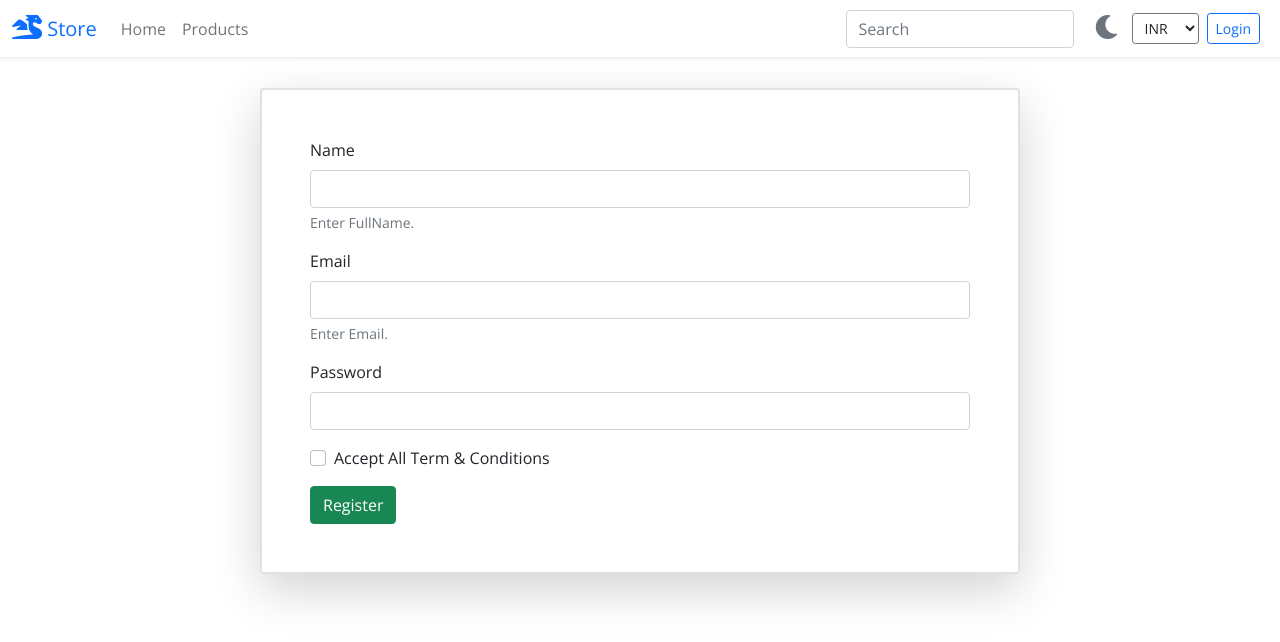
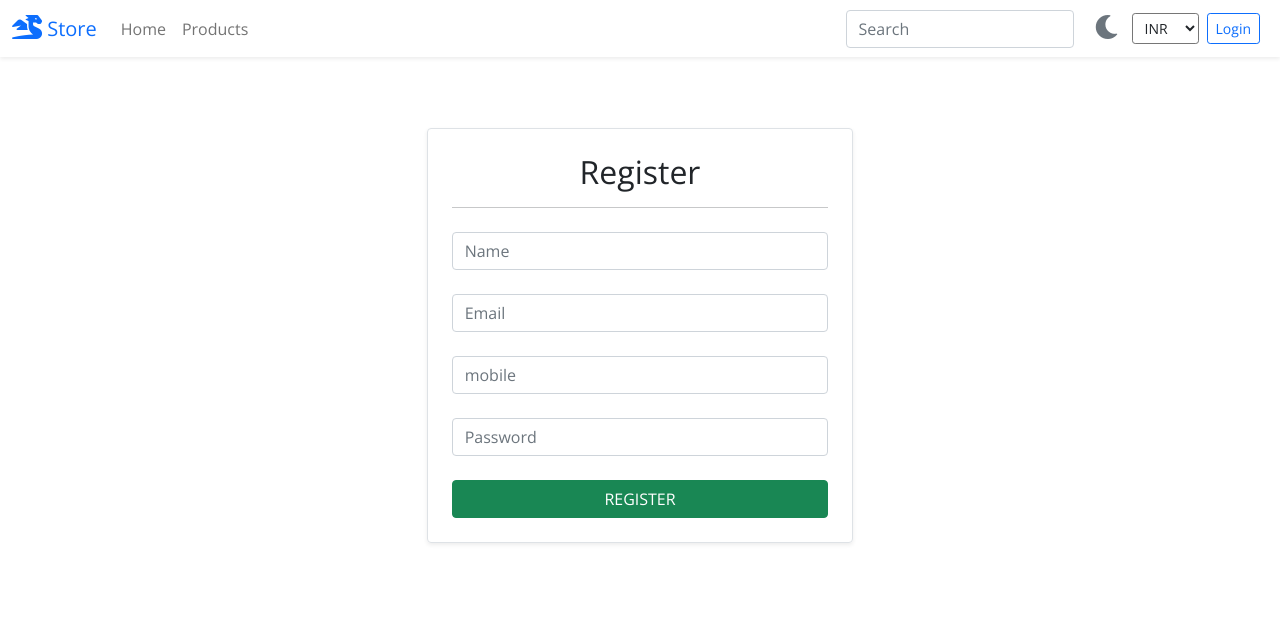
Before and after one commit to kesappagarimohan/react-shop-app, a React (Create React App) app: page /register in a window 1280 px wide. Shown: the top 642 px of the page. Built offline with nearby package versions, Linux system fonts and the light colour scheme; a web font is replaced by a local one.

Commit message:
address update

```diff
--- a/src/components/CartItem.tsx
+++ b/src/components/CartItem.tsx
@@ -19,12 +19,14 @@ type Props = {
   btnClick: () => void;
   qty: number;
   stock: number;
+  sale: any;
 };
 type State = {
   qty: number;
   stock: number;
   amount: number;
   productId: number;
+  total: number;
 };
 class CartItem extends Component<Props, State> {
   state: State = {
@@ -32,6 +34,8 @@ class CartItem extends Component<Props, State> {
     stock: this.props.stock,
     amount: Number(this.props.odata.productSalePrice),
     productId: Number(this.props.odata.productId),
+    total: 0,
+
     //amount: this.props.amount,
   };
 
@@ -49,7 +53,11 @@ class CartItem extends Component<Props, State> {
       console.log(error);
     }
   }
-
+  componentDidUpdate(prevProps: any, prevState: any) {
+    if (this.state.amount !== prevState.amount) {
+      this.qty();
+    }
+  }
   incrementQty = () => {
     if (this.state.stock > this.state.qty) {
       this.setState({
@@ -69,6 +77,9 @@ class CartItem extends Component<Props, State> {
       });
     }
   };
+  qty() {
+    this.state.total = Number(this.state.qty * this.state.amount);
+  }
   render() {
     const { odata } = this.props;
     return (
@@ -92,7 +103,9 @@ class CartItem extends Component<Props, State> {
               Stock: {odata.productStock - this.state.qty}
             </p>
             <p className=" text-success">Price: {odata.productPrice}</p>
+            <p>Total:{this.state.amount * this.state.qty}</p>
           </div>
+
           <div className="d-flex align-items-center flex-column">
             <div className="d-flex mb-5">
               <IconButton onClick={this.incrementQty}>
--- a/src/components/Product.tsx
+++ b/src/components/Product.tsx
@@ -31,6 +31,8 @@ class Product extends React.Component<ProductProps> {
   }
   render() {
     const { pdata, wishlist, currencyCode } = this.props;
+    let finalProductPrice: any = pdata.productPrice;
+    let finalSaleProductPrice: any = pdata.productSalePrice;
     return (
       <div className="p-4 shadow-lg text-center">
         <Link
@@ -44,8 +46,22 @@ class Product extends React.Component<ProductProps> {
         </Link>
         <h5 className={"mt-4"}>{formatter.titlecase(pdata.productName)}</h5>
         <ProductPrice
-          price={pdata.productPrice}
-          salePrice={pdata.productSalePrice}
+          {...(currencyCode === "EUR"
+            ? ((finalProductPrice = JSON.parse(pdata.productPrice) / 90),
+              (finalSaleProductPrice = JSON.parse(pdata.productSalePrice) / 90))
+            : currencyCode === "USD"
+            ? ((finalProductPrice = JSON.parse(pdata.productPrice) / 73),
+              (finalSaleProductPrice = JSON.parse(pdata.productSalePrice) / 73))
+            : currencyCode === "CAD"
+            ? ((finalProductPrice = JSON.parse(pdata.productPrice) / 60),
+              (finalSaleProductPrice = JSON.parse(pdata.productSalePrice) / 60))
+            : currencyCode === "GBP"
+            ? ((finalProductPrice = JSON.parse(pdata.productPrice) / 103),
+              (finalSaleProductPrice =
+                JSON.parse(pdata.productSalePrice) / 103))
+            : null)}
+          price={finalProductPrice}
+          salePrice={finalSaleProductPrice}
           code={currencyCode}
         />
         {/* <button>Add to {wishlist ? "Wishlist" : "Cart"}</button> */}
--- a/src/containers/Cart.tsx
+++ b/src/containers/Cart.tsx
@@ -60,6 +60,7 @@ class Cart extends Component<Props, State> {
               btnClick={() => this.props.removeItem(val.productId)}
               qty={val.productQty}
               stock={val.productStock}
+              sale={val.productSalePrice}
             />
           ))}
           <Column size={4}></Column>
--- a/src/containers/Register.tsx
+++ b/src/containers/Register.tsx
@@ -1,125 +1,109 @@
-import axios from "axios";
-import React from "react";
-// import { useHistory } from "react-router";
-import { BrowserRouter, NavLink, Redirect, useHistory } from "react-router-dom";
+import React, { SyntheticEvent } from "react";
+import { RouteComponentProps } from "react-router";
+import { Redirect } from "react-router-dom";
 import Column from "../components/Column";
+import LoadingWrapper from "../components/LoadingWrapper";
 import Row from "../components/Row";
-import Login from "./Login";
+import TextBox from "../components/TextBox";
+import UserService from "../services/UserService";
+
+type RegisterProps = {
+  signinSuccess: (user: object) => void;
+  signinError: (error: string) => void;
+  showLoader: () => void;
+  hideLoader: () => void;
+  isAuthenticated: boolean;
+} & RouteComponentProps;
 
 type RegisterState = {
-  email: any;
-  name: any;
-  password: any;
-  conformpassword: any;
-  redirect: boolean;
+  email: string;
+  password: string;
+  name: string;
+  mobile: number;
 };
 
-class Register extends React.Component {
+class Register extends React.Component<RegisterProps, RegisterState> {
   state: RegisterState = {
     email: "",
+    password: "",
     name: "",
-    password: "",
-    conformpassword: "",
-    redirect: false,
+    mobile: 0,
   };
 
-  submitting = (e: any) => {
-    e.preventDefault();
-    if (this.state.conformpassword === this.state.password) {
-      const user = {
-        name: this.state.name,
-        email: this.state.email,
-        password: this.state.password,
-      };
-      axios.post("http://localhost:5000/auth/register", user).then(
-        (response) => console.log(response.status === 201)
-        // history.state("/login")
+  register = async (e: SyntheticEvent) => {
+    try {
+      e.preventDefault();
+      console.log(e);
+
+      const { email, password, name, mobile } = this.state;
+      const { data } = await UserService.register(
+        email,
+        password,
+        name,
+        mobile
       );
-      this.setState({ redirect: true });
+      this.setState({
+        email,
+        password,
+        name,
+        mobile,
+      });
+      console.log(data);
+      this.props.history.push("/login");
+    } catch (e) {
+      console.error(e);
     }
   };
-
-  redirecting = () => {
-    if (this.state.redirect) {
-      return <Redirect to="/login" />;
-    }
-  };
-
-  changeValue = (e: any) => {
-    this.setState({ [e.target.name]: e.target.value });
-  };
-
   render() {
     return (
-      <div className="container register-form">
-        {this.redirecting()}
+      <LoadingWrapper>
         <Row>
           <Column
-            size={8}
-            classes={"offset-md-2 mt-2 shadow-lg p-5 rounded border border-2"}
+            size={4}
+            classes={
+              "offset-md-4 shadow-sm border p-4 text-center rounded mt-5"
+            }
           >
-            <form>
-              <div className="mb-3">
-                <label htmlFor="FirstName" className="form-label">
-                  Name
-                </label>
+            <h2>Register</h2>
+            <hr />
+
+            <form onSubmit={this.register}>
+              <TextBox
+                placeholder={"Name"}
+                type={"text"}
+                textChange={(name) => this.setState({ name })}
+              />
+
+              <TextBox
+                placeholder={"Email"}
+                type={"email"}
+                textChange={(email) => this.setState({ email })}
+              />
+
+              <div className="form-group my-4">
                 <input
-                  type="email"
+                  type="text"
+                  placeholder="mobile"
                   className="form-control"
-                  id="name"
-                  aria-describedby="nameHelp"
-                  name="name"
-                  value={this.state.name}
-                  onChange={this.changeValue}
-                  required
-                />
-                <div id="nameHelp" className="form-text">
-                  Enter FullName.
-                </div>
-              </div>
-              <div className="mb-3">
-                <label htmlFor="FirstName" className="form-label">
-                  Email
-                </label>
-                <input
-                  type="email"
-                  className="form-control"
-                  id="email"
-                  name="email"
-                  aria-describedby="emailHelp"
-                  value={this.state.email}
-                  onChange={this.changeValue}
-                  required
-                />
-                <div id="emailHelp" className="form-text">
-                  Enter Email.
-                </div>
-              </div>
-              <div className="mb-3">
-                <label htmlFor="exampleInputPassword1" className="form-label">
-                  Password
-                </label>
-                <input
-                  type="password"
-                  className="form-control"
-                  id="password"
-                  name="password"
-                  required
+                  onChange={(e) =>
+                    this.setState({
+                      mobile: Number(e.target.value),
+                    })
+                  }
                 />
               </div>
-              <div className="mb-3 form-check">
-                <input type="checkbox" className="form-check-input" required />
-                <label className="form-check-label" htmlFor="exampleCheck1">
-                  Accept All Term & Conditions
-                </label>
-              </div>
-              <button type="submit" className="btn btn-success">
-                Register
-              </button>
+
+              <TextBox
+                placeholder={"Password"}
+                type={"password"}
+                textChange={(password) => this.setState({ password })}
+              />
+
+              <button className={"btn btn-success w-100"}>REGISTER</button>
             </form>
           </Column>
         </Row>
-      </div>
+      </LoadingWrapper>
     );
   }
 }
--- a/src/services/AddressService.ts
+++ b/src/services/AddressService.ts
@@ -2,7 +2,7 @@ import axios from "axios";
 import constants from "../constants";
 import StorageService from "./StorageService";
 
-const addressPost = (
+const AddAddress = (
   line1: string,
   line2: string,
   city: string,
@@ -21,5 +21,27 @@ const addressPost = (
     )
   );
 };
+const Address = () => {
+  const url = `${constants.BASE_URL}/address`;
+  return StorageService.getData("token").then((token) =>
+    axios.get(url, {
+      headers: { Authorization: `Bearer ${token}` },
+    })
+  );
+};
+const DeleteAddress = () => {
+  const url = `${constants.BASE_URL}/address`;
 
-export default { addressPost };
+  return StorageService.getData("token").then((token) =>
+    axios
+      .delete(url, {
+        headers: { Authorization: `Bearer ${token}` },
+      })
+      .then(() => {
+        console.log("data deleted");
+      })
+      .catch((err) => console.log(err))
+  );
+};
+
+export default { AddAddress, DeleteAddress, Address };
--- a/src/services/UserService.ts
+++ b/src/services/UserService.ts
@@ -18,8 +18,13 @@ const profile = () => {
     })
   );
 };
-const register = (email: string, password: string, name: string) => {
+const register = (
+  email: string,
+  password: string,
+  name: string,
+  mobile: number
+) => {
   const url = `${constants.BASE_URL}/auth/register`;
-  return axios.post(url, { email, password, name });
+  return axios.post(url, { email, password, name, mobile });
 };
 export default { login, profile, register };
```
Also changed, not shown: src/components/Address.tsx (+12 -7 lines), src/components/AddressDisplay.tsx (added, +50 -0 lines), src/containers/Payment.tsx (+74 -3 lines), src/containers/Profile.tsx (+67 -43 lines).
